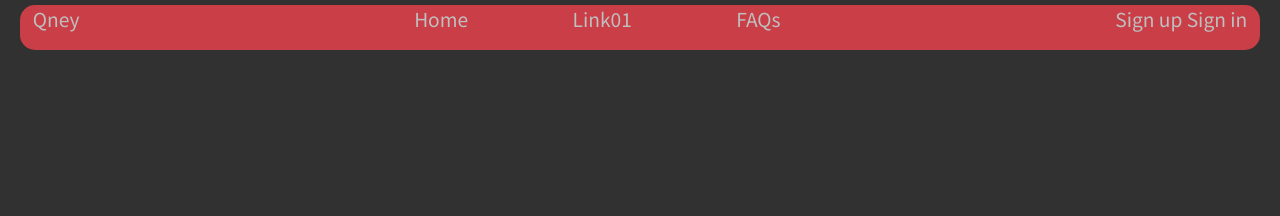
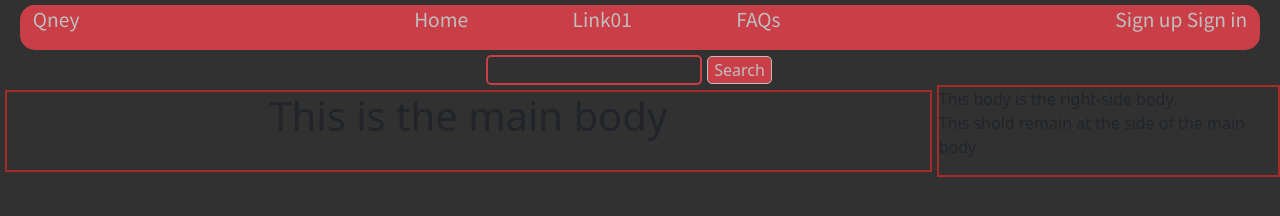
Before and after one commit to mezinstark/SymbiosisQnA, a plain HTML site: page index.html in a window 1280 px wide. Drawn offline with nearby package versions, Linux system fonts and the light colour scheme.

Commit message:
Add:searchBar,Main Body!

```diff
--- a/index.html
+++ b/index.html
@@ -29,6 +29,25 @@
               <li><a href="#">Sign in</a></li>
             </ul>
           </nav>
+
+          <!-- Search Bar -->
+          <div id="search-bar">
+            <form action="#">
+              <input id="search-input" type="text">
+              <button id="search-btn" value="Search" type="submit">Search</button>
+            </form>
+          </div>
+        <div id="body-main">
+          <!-- main body -->
+          <div id="centerBody">
+            <h1>This is the main body</h1>
+          </div>
+
+          <!-- Right body -->
+          <div id="rightBody">
+            <p>This body is the right-side body. <br>This shold remain at the side of the main body.</p>
+          </div>
+        </div>
             <!-- Bootstrap JavaScript -->
         <script src="https://cdn.jsdelivr.net/npm/bootstrap@5.0.0-beta2/dist/js/bootstrap.bundle.min.js" integrity="sha384-b5kHyXgcpbZJO/tY9Ul7kGkf1S0CWuKcCD38l8YkeH8z8QjE0GmW1gYU5S9FOnJ0" crossorigin="anonymous"></script>
     </body>
--- a/indexstyle.css
+++ b/indexstyle.css
@@ -2,6 +2,7 @@
 body{
     background-color: #313131;
 }
+/*Nav Link Designs*/
 nav a{
     text-decoration: none;
     color: #BFBFBF;
@@ -36,3 +37,44 @@ nav{
 ul,li{
 display: inline;
 }
+
+/* Search Bar Designs */
+#search-bar{
+    display: flex;
+    justify-content: center;
+
+}
+#search-input{
+    background-color:#313131;
+    border: 2px solid #ca3e47;
+    border-radius: 5px;
+    width: 70%;
+    margin-right: 0.5%;
+}
+#search-btn{
+    background-color: #ca3e47;
+    color:#BFBFBF;
+    border:1px solid #BFBFBF;
+    border-radius: 5px;
+}
+
+/* Main Body Design-Creating a Flex Box */
+#body-main{
+    display: flex;
+
+}
+
+/* Center body Design */
+#centerBody{
+    border: 2px solid brown;
+    display: flex;
+    width: 75%;
+    justify-content: center;
+    margin:5px 5px;
+}
+
+/* Right Side Body design */
+#rightBody{
+    border: 2px solid brown;
+    display: flex;
+}
```
Also changed, not shown: 2 other files.
